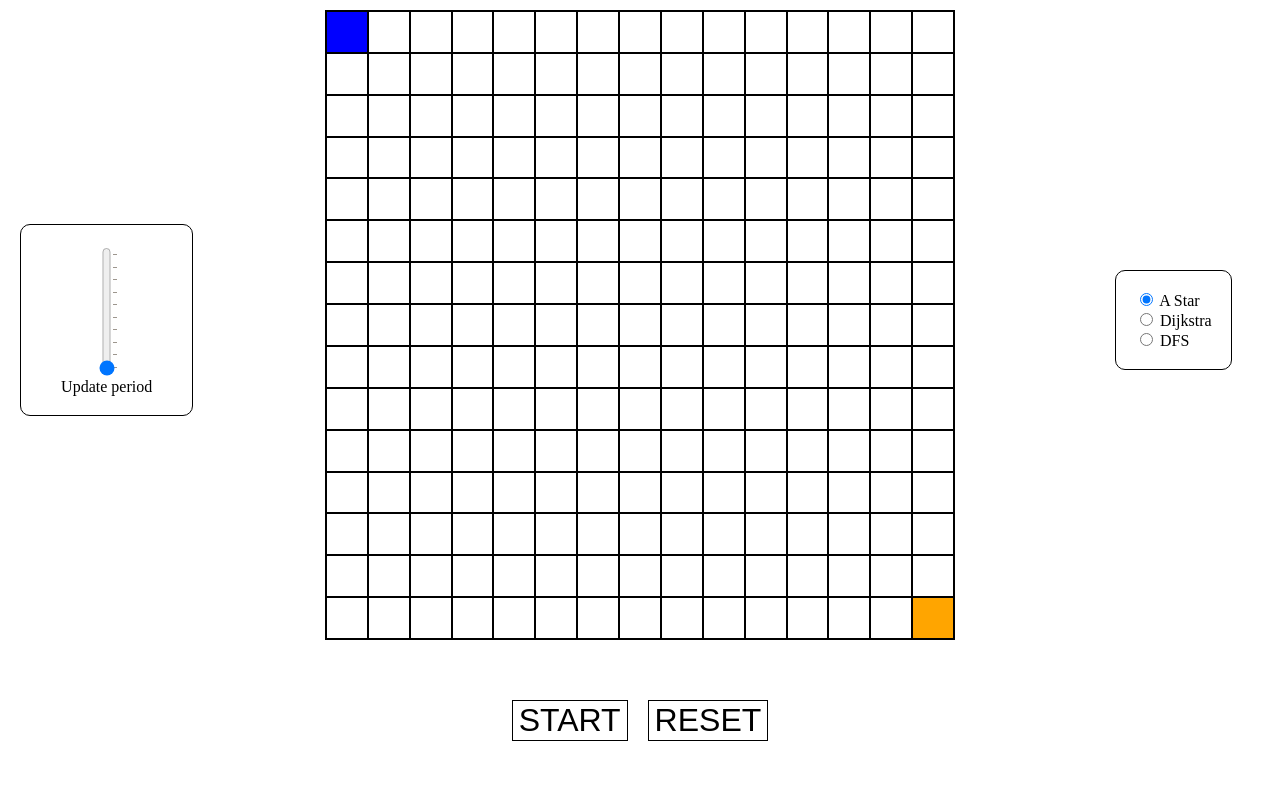
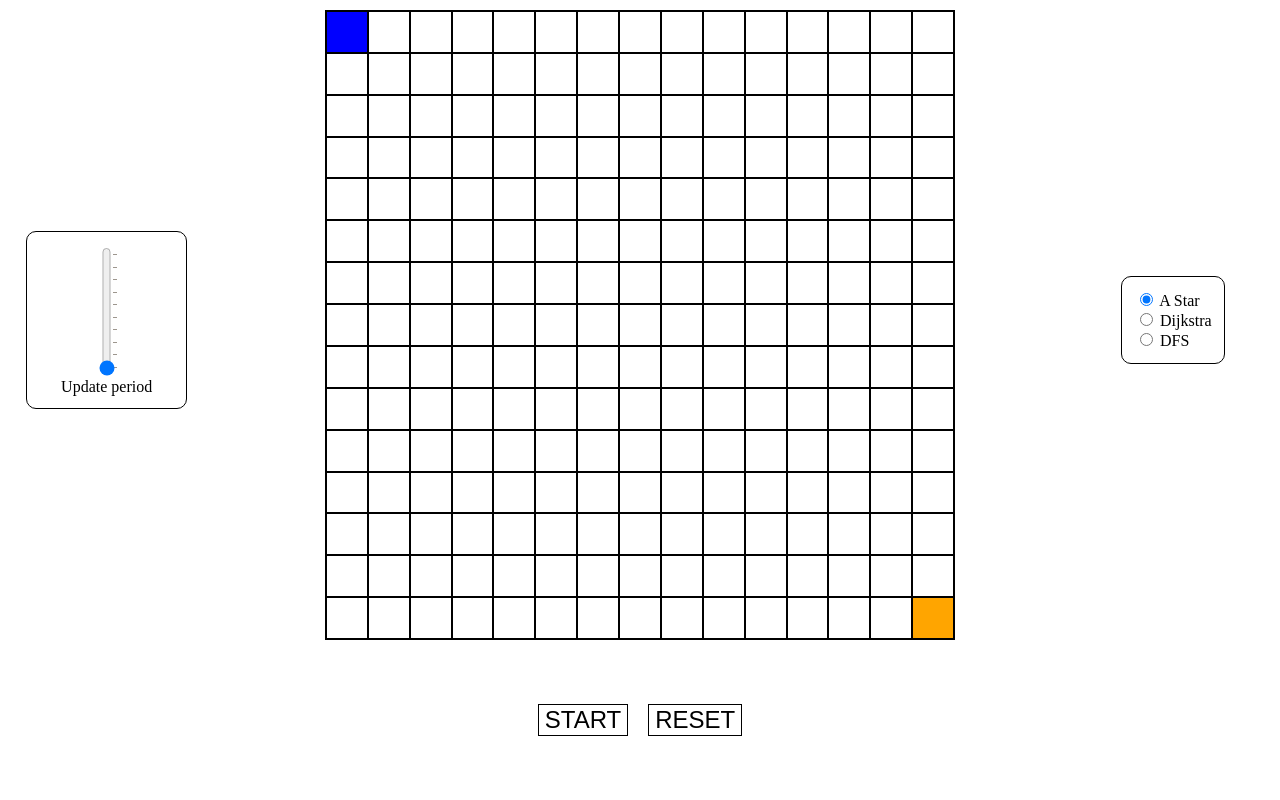
Before and after one commit to fioriandrea/path-finding, a plain HTML site: page docs/index.html in a window 1280 px wide. Drawn offline with Linux system fonts and the light colour scheme.

Commit message:
fix sizing

```diff
--- a/docs/main.js
+++ b/docs/main.js
@@ -144,7 +144,7 @@ function setUpAnimationEvents() {
 
 function gridDimension() {
   let grd = document.querySelector("div.gridContainer");
-  if (window.innerWidth > 800) {
+  if (window.innerWidth > 900) {
     let dim = Math.max(parseInt(getComputedStyle(grd).height, 10),
                        parseInt(getComputedStyle(grd).width, 10)) + "px";
     grd.style.height = dim;
--- a/docs/style.css
+++ b/docs/style.css
@@ -67,7 +67,7 @@ button {
   background: none;
   border: 1px solid black;
   cursor: pointer;
-  font-size: 2rem;
+  font-size: 1.5rem;
 }
 
 button:hover {
@@ -83,7 +83,7 @@ div.sliderContainer {
   border: 1px solid black;
   border-radius: 10px;
   place-self: center;
-  padding: 1.2rem;
+  padding: 0.8rem;
 }
 
 input.slider {
@@ -93,7 +93,7 @@ input.slider {
 div.algorithmsContainer {
   grid-area: chooser;
   place-self: center;
-  padding: 1.2rem;
+  padding: 0.8rem;
   border: 1px solid black;
   border-radius: 10px;
   display: flex;
@@ -102,7 +102,7 @@ div.algorithmsContainer {
   align-items: left;
 }
 
-@media screen and (max-width: 800px) {
+@media screen and (max-width: 900px) {
   div.sliderContainer {
       visibility: hidden;
   }
```
